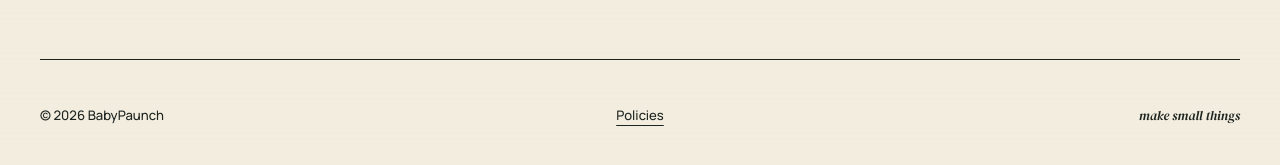
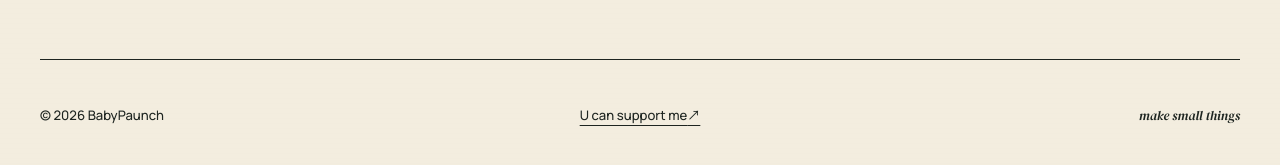
Before and after one commit to babypaunch/babypaunch.github.io, a Jekyll site: the page built from index.html, in a window 1280 px wide and 900 px high, scrolled down 2363 px. Shown: the part 712-877 px from the top of the window. Built offline with Jekyll 4.4.1, drawn with Linux system fonts in a browser that asks for light colours; some web fonts are replaced.

Commit message:
feat(footer): Ko-fi 후원 링크 추가

```diff
--- a/_includes/footer.html
+++ b/_includes/footer.html
@@ -1,5 +1,5 @@
 <footer>
   <p>© {{ site.time | date: '%Y' }} BabyPaunch</p>
-  <div><a href="{{ t.routes.policies }}">Policies</a></div>
+  <div><a href="https://ko-fi.com/babypaunch" target="_blank" rel="noopener noreferrer" aria-label="U can support me on Ko-fi">U can support me <span aria-hidden="true">↗</span></a></div>
   <p class="footer-note">make small things</p>
 </footer>
```
